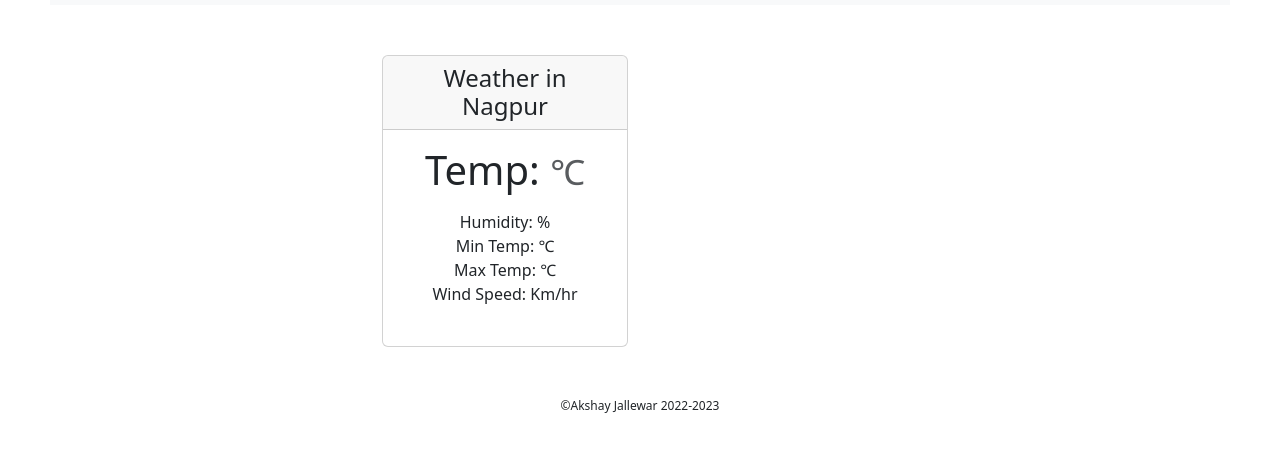
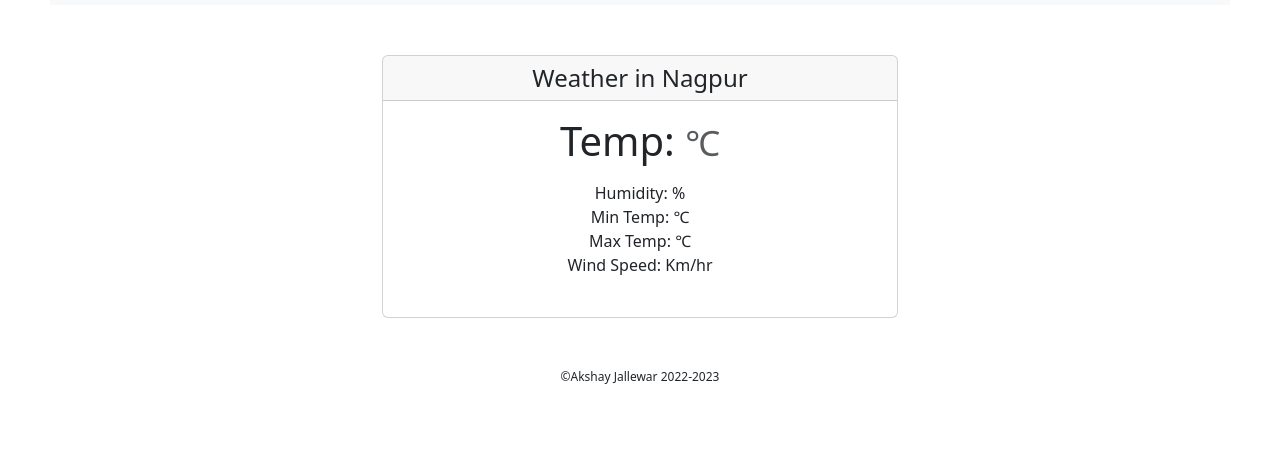
Before and after one commit to akshayjallewar/myWeatherApp, a plain HTML site: page index.html in a window 1280 px wide. Shown: the part 65-516 px from the top of the page. Drawn offline with nearby package versions, Linux system fonts and the light colour scheme; no server answers.

Commit message:
update col-lg-6 to col-lg-12

```diff
--- a/index.html
+++ b/index.html
@@ -31,7 +31,7 @@
 
       <main>
         <div class="row">
-          <div class="col-lg-6 col-md-6 col-sm-6">
+          <div class="col-lg-12 col-md-12 col-sm-12">
             <div class="card">
               <div class="card-header">
                 <h4 class="my-0 fw-normal">Weather in <span id="cityName"></span></h4>
```
